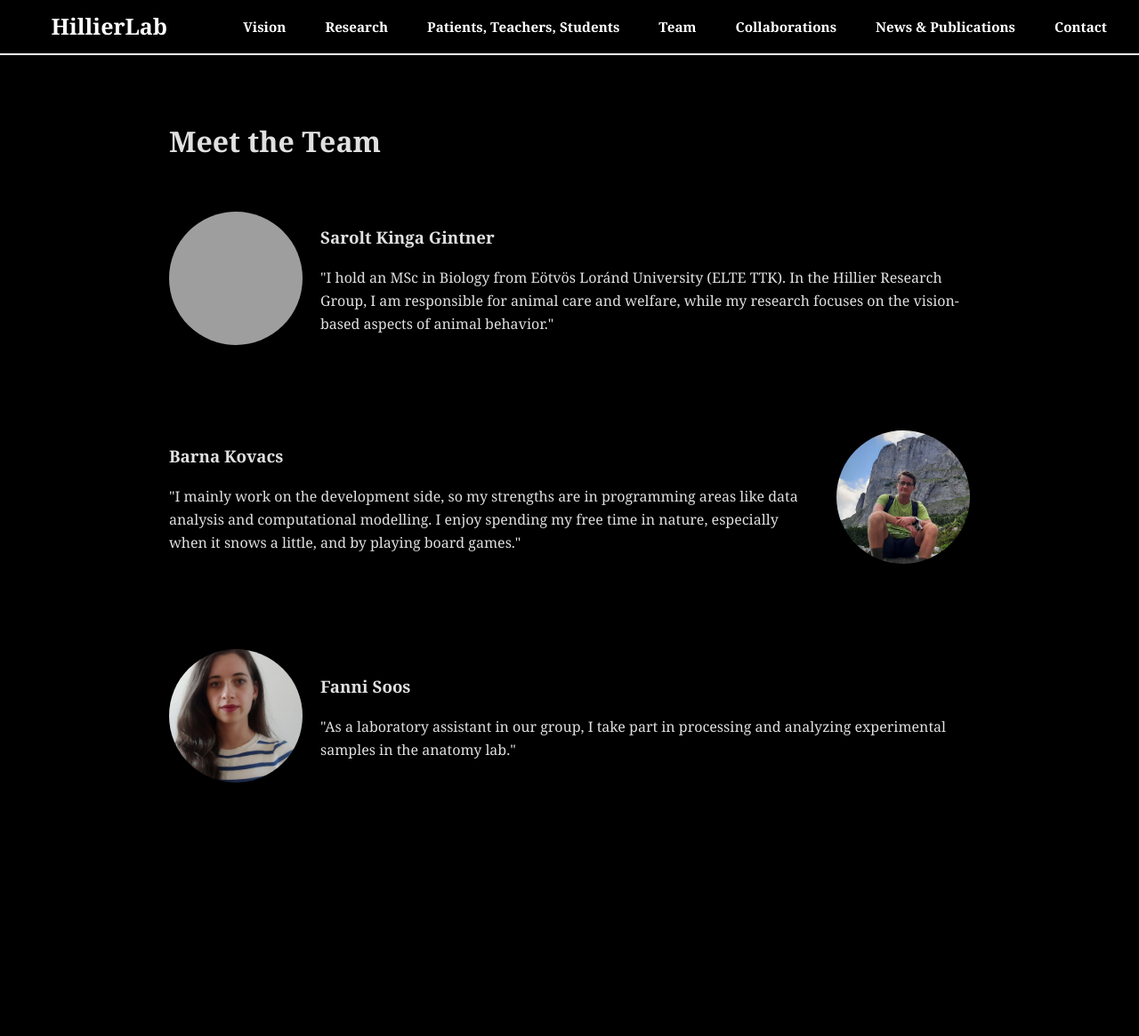
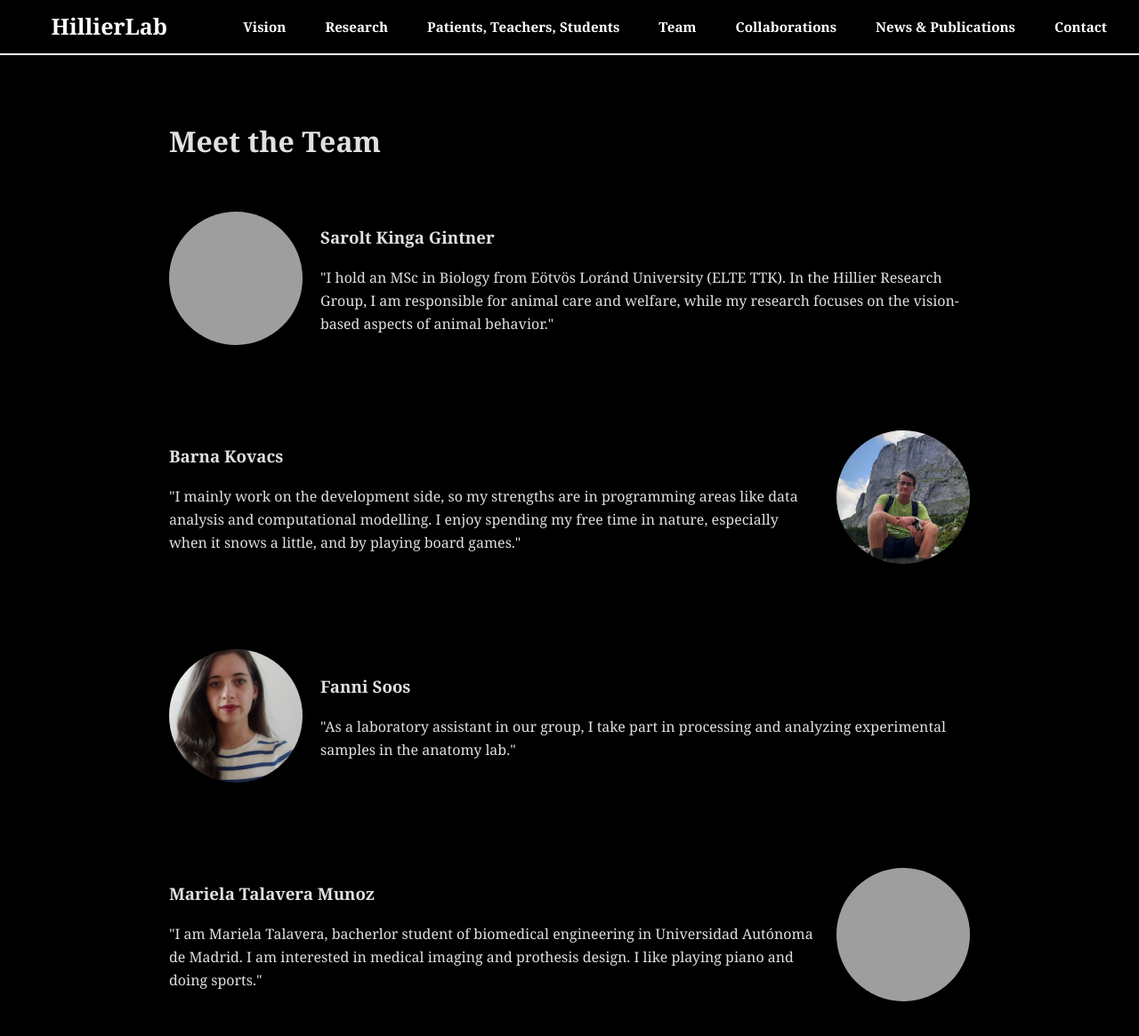
Before and after one commit to dzsano/rottenbillerdavid.github.io, a Jekyll site: the page built from team.md, in a window 1280 px wide and 1222 px high. Shown: the top 1165 px of the window at 89% size. Built offline with Jekyll 4.4.1, drawn with Linux system fonts in a browser that asks for light colours; grey boxes are pictures that could not be loaded.

Commit message:
Update team.md

```diff
--- a/team.md
+++ b/team.md
@@ -26,3 +26,11 @@ title: Meet the Team
     <p>"As a laboratory assistant in our group, I take part in processing and analyzing experimental samples in the anatomy lab."</p>
   </div>
 </div>
+
+<div style="display: flex; align-items: center; margin-bottom: 2em; flex-direction: row-reverse;">
+  <img src="/assets/images/MAriela.JPG" alt="Barna Kovacs" style="width: 150px; height: 150px; aspect-ratio: 1 / 1; border-radius: 50%; object-fit: cover; margin-left: 20px;">
+  <div>
+    <h3>Mariela Talavera Munoz</h3>
+    <p>"I am Mariela Talavera, bacherlor student of biomedical engineering in Universidad Autónoma de Madrid. I am interested in medical imaging and prothesis design. I like playing piano and doing sports."</p>
+  </div>
+</div>
```
